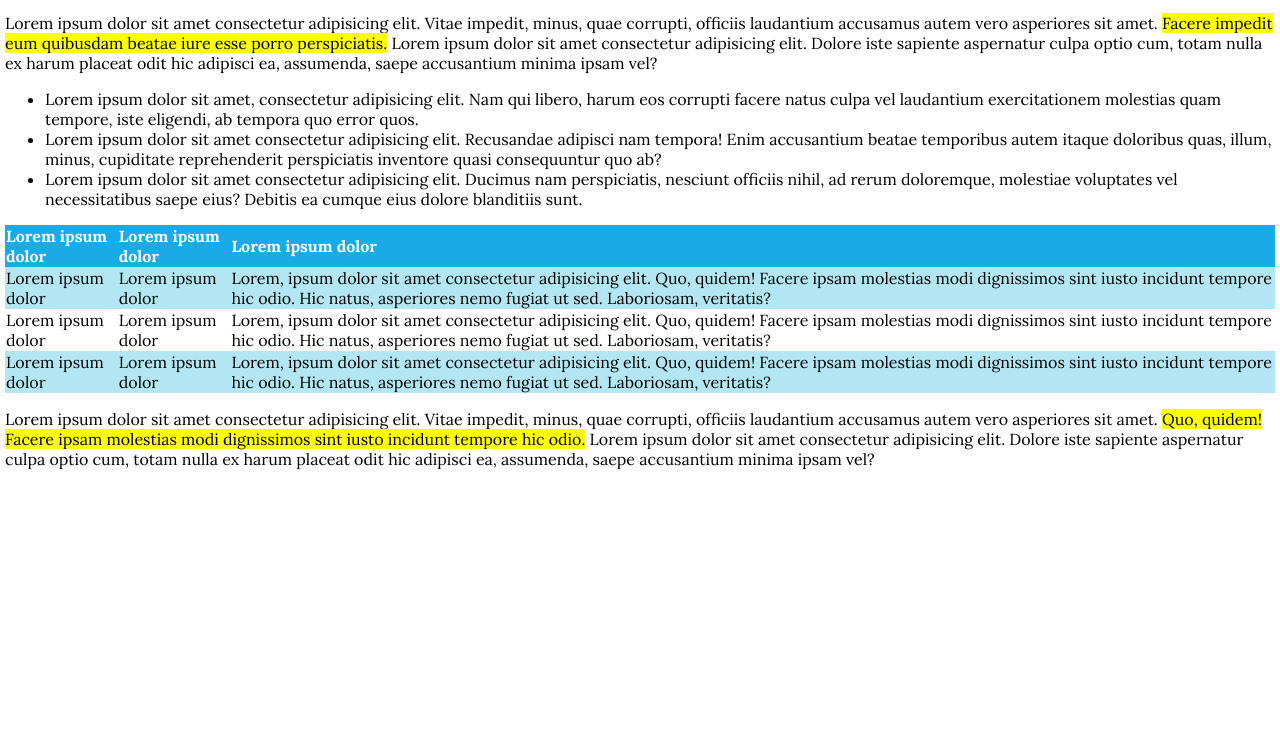
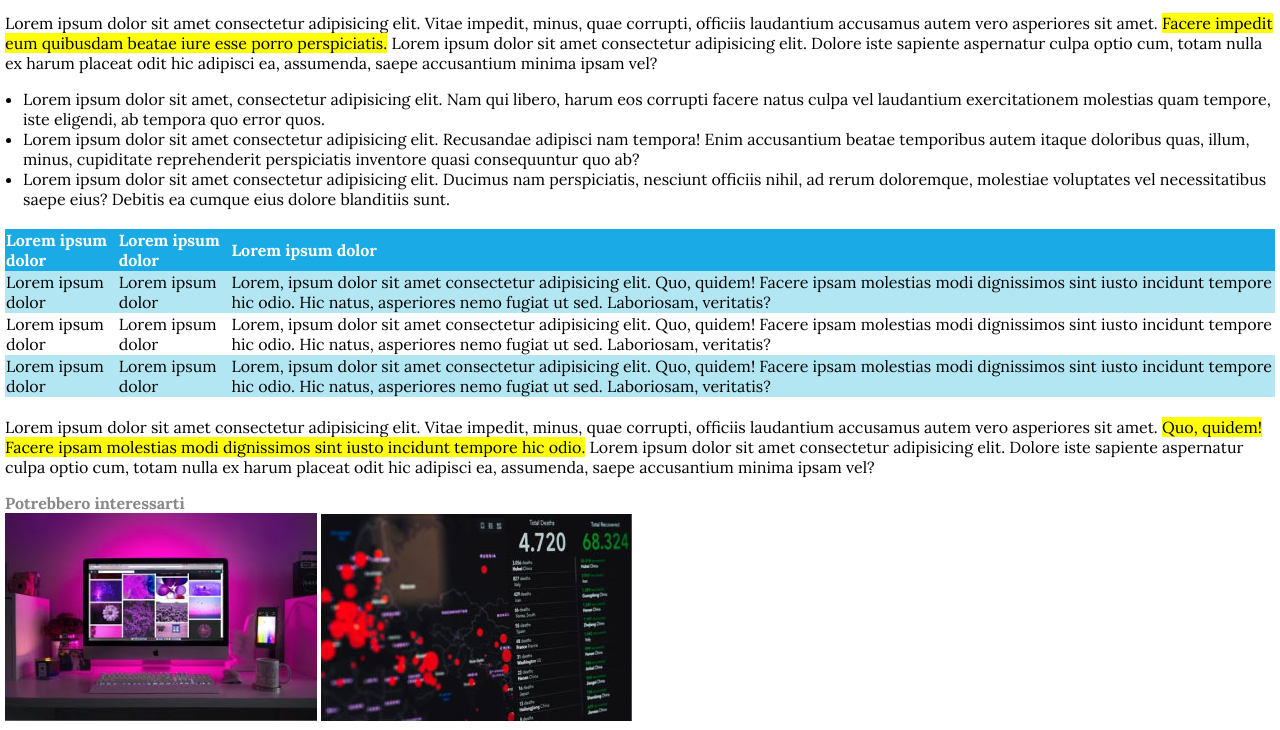
Before and after one commit to Gozzissimo/html-css-booleaner, a plain HTML site: page index.html in a window 1280 px wide. Shown: the part 759-1489 px from the top of the page. Before the commit the page ends 1244 px from the top, so only its background shows below. Drawn offline with Linux system fonts and the light colour scheme.

Commit message:
Aggiunti correllati (da fare css)

```diff
--- a/css/style.css
+++ b/css/style.css
@@ -44,7 +44,12 @@ h1{
 .evidenziato{
     background-color: yellow;
 }
+ul{
+    padding-left: 18px;
+}
 table{
+    margin-top: 20px;
+    margin-bottom: 20px;
     border-collapse: collapse;
 }
 .tablehead{
@@ -55,3 +60,7 @@ table{
 .blue-row{
     background-color: #B2E6F2;
 }
+.correlati{
+    font-weight: bold;
+    color: #888888;
+}
--- a/index.html
+++ b/index.html
@@ -85,7 +85,9 @@
 
             <!-- correlati -->
             <section>
-
+                <div class="correlati">Potrebbero interessarti</div>
+                <img src="img/monitor.jpg" alt="">
+                <img src="img/graph.jpg" alt="">
             </section>
             <!-- correlati -->
         </main>
```
